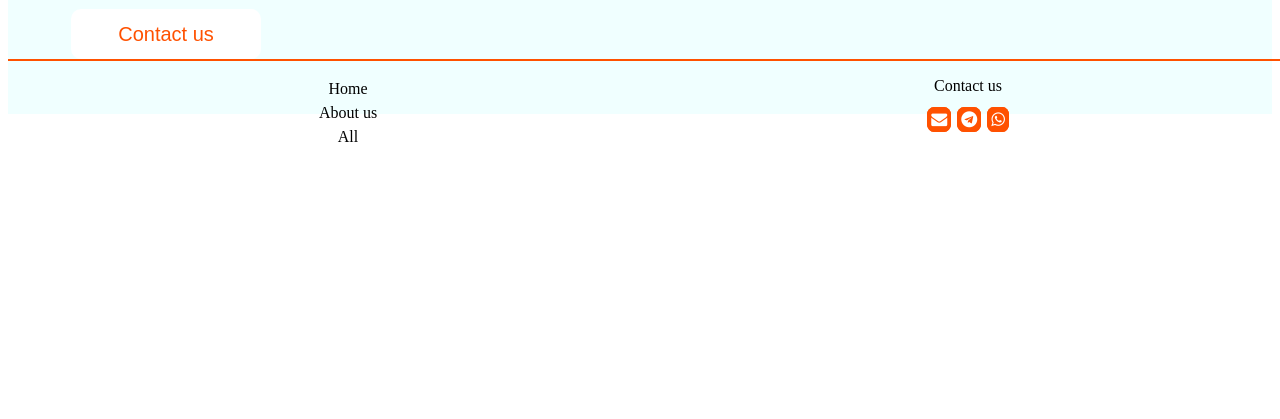
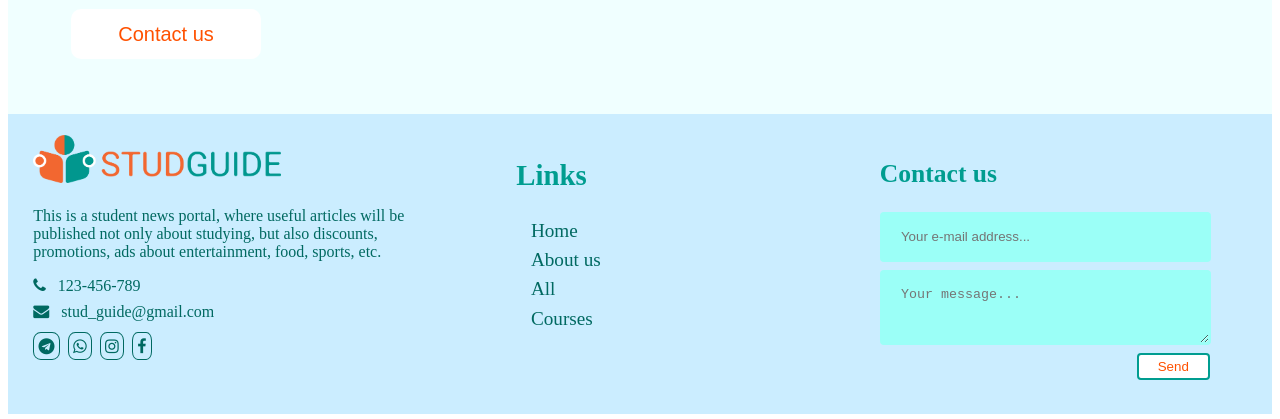
Before and after one commit to kalizhaankyzy/STUDGUIDE-WebDevProject, an Angular app in the folder StudGuide/: page /about in a window 1280 px wide. Shown: the part 619-1038 px from the top of the page. Before the commit the page ends 800 px from the top, so only its background shows below. Built offline with nearby package versions, Linux system fonts and the light colour scheme; no server answers.

Commit message:
changed style

```diff
--- a/StudGuide/src/app/app.component.css
+++ b/StudGuide/src/app/app.component.css
@@ -1,5 +1,6 @@
 header{
-    background-color:azure;
+    /* background-color:azure; */
+    background-color: rgb(203, 237, 255);
     border-bottom: 2px solid rgb(255,81,0);
 }
 .container{
@@ -89,27 +90,119 @@ a{
     text-decoration: none;
 }
 
-.contact a{
-    border: 1px solid  rgb(255, 81, 0);
-    background-color:  rgb(255, 81, 0);
-    border-radius: 30%;
-    padding: 3px;
-    margin: 3px;
+
+.middle{
+    min-height: 400px;
 }
+
 footer{
-    position: fixed;
-    bottom: 0;
+    background-color: rgb(203, 237, 255);
+    position: relative;
+    /* position: fixed; */
     width: 100%;
+
+    /* border-top: 2px solid rgb(255,81,0); */
+}
+.footer-content{
     display: flex;
     justify-content:space-around;
-    text-align: center;
-    border-top: 2px solid rgb(255,81,0);
-    height: 15%;
+    /* text-align: center; */
+    height: 300px;
 }
-footer div{
+
+footer, .footer-content, .footer-section{
+    flex: 1;
+    /* border: aqua 1px solid; */
+}
+#footer-logo{
+    padding: 5% 0 1% 0;
+    align-items: center;
+}
+.footer-content h2{
+    color: rgb(0,157,144);
+    padding: 5%;
+}
+.footer-content .about{
+    font-size: 16px;
+    color:  rgb(0, 105, 97);
+    padding-left: 2%;
+}
+.footer-content .about p{
+    padding-right: 2%;
+}
+.footer-content .about .contacts span{
+    display: block;
+    padding-bottom: 2%;
+}
+.footer-content .about .links{
+    padding: 2% 0;
+    display: inline-block;
+}
+.footer-content .about .links i{
+    color: rgb(0, 105, 97);
+}
+.footer-content .about .links a{
+    border: 1px solid  rgb(0, 105, 97);
+    /* background-color:  rgb(255, 81, 0); */
+    border-radius: 30%;
+    padding: 1%;
+    margin-right: 2%;
+
+}
+.footer-content .about .links a:hover i{
+    transition: all .3s;
+    color: rgb(255, 81, 0);
+}
+.footer-content .about .links a:hover{
+    border-color: rgb(255, 81, 0);
+    transition: all .3s;
+}
+.footer-content .list{
+    font-size: 120%;
+}
+.footer-content .list h2{
+    padding-bottom: 1%;
+    margin-left: 12%;
+}
+.footer-content .list ul a{
+    display: block;
+    margin: 0 0 2% 12%;
+    color:rgb(0, 105, 97);
+}
+.footer-content .list ul a:hover{
+    color: rgb(255, 81, 0);
+    cursor: pointer;
+    transition: all .3s;
+}
+.footer-content .contact-form h2{
+    margin-top: 6%;
+    padding-bottom: 1%;
+    margin-bottom: 0;
+    font-size: 160%;
+}
+.footer-content .contact-form .text-input{
+    display: block;
+    margin: 0 5% 2% 5%;
+    line-height: 1.5rem;
+    width: 70%;
+    padding: .7rem 1.2rem;
+    background-color:rgb(155, 255, 247);
+    border: 2px solid rgb(155, 255, 247);
+    border-radius: 4px;
+}
+.footer-content .contact-form .submit-btn{
+    padding: 1% 1.2rem;
+    margin: 0 15% 2% 5%;
+    background-color:white;
+    color:rgb(255, 81, 0);
+    border: 2px solid rgb(0,157,144);
+    border-radius: 4px;
+    float: right;
+}
+.footer-content div{
     width: 100%;
 }
 footer li{
     list-style: none;
-    padding: 0.5%;
+    /* padding: 0.5%; */
 }
--- a/StudGuide/src/app/app.component.html
+++ b/StudGuide/src/app/app.component.html
@@ -42,9 +42,32 @@
   </nav>
 </header>
 
+<div class="middle">
   <router-outlet></router-outlet>
+</div>
+
+
 <footer>
-  <div>
+  <div class="footer-content">
+    <div class="footer-section about">
+      <img id="footer-logo" src="assets/LogoV1.png" alt="stud_guide_logo" style="width: 60%">
+      <p>This is a student news portal, where useful articles will be published not only about studying,
+        but also discounts, promotions, ads about entertainment, food, sports, etc.</p>
+
+      <div class="contacts">
+        <span> <i class="fa fa-phone"></i> &nbsp; 123-456-789</span>
+        <span> <i class="fa fa-envelope"></i> &nbsp; stud_guide@gmail.com</span>
+      </div>
+
+      <div class="links">
+        <a href="#"><i class="fa fa-telegram"></i></a>
+        <a href="#"><i class="fa fa-whatsapp" ></i></a>
+        <a href="#"><i class="fa fa-instagram"></i></a>
+        <a href="#"><i class="fa fa-facebook"></i></a>
+      </div>
+    </div>
+    <div class="footer-section list">
+      <h2>Links</h2>
       <ul>
         <li>
           <a routerLink="/home">Home</a>
@@ -55,13 +78,20 @@
         <li>
           <a routerLink="#">All</a>
         </li>
+        <li>
+          <a routerLink="/courses">Courses</a>
+        </li>
       </ul>
     </div>
+    <div class="footer-section contact-form">
+      <h2>Contact us</h2><br>
+      <form action="app.component.html" method="post">
+        <input type="email" name="email" class="text-input" placeholder="Your e-mail address...">
+        <textarea name="message" class="text-input" placeholder="Your message..."></textarea>
+        <button class="submit-btn">Send</button>
+      </form>
 
-  <div class="contact">
-    <p>Contact us</p>
-    <a href="#"><i class="fa fa-envelope" style="color: white;"></i></a>
-    <a href="#"><i class="fa fa-telegram" style="color: white;"></i></a>
-    <a href="#"><i class="fa fa-whatsapp" style="color: white;"></i></a>
+    </div>
+
   </div>
 </footer>
--- a/StudGuide/src/app/courses/courses.component.css
+++ b/StudGuide/src/app/courses/courses.component.css
@@ -0,0 +1,3 @@
+html,body{
+    height: 100%;
+}
--- a/StudGuide/src/app/courses/courses.component.html
+++ b/StudGuide/src/app/courses/courses.component.html
@@ -1,3 +1,4 @@
+<body>
     <div *ngFor="let c of courses">
         <p>Course name: {{c.name}}</p>
         <p> Price: {{c.price}} </p>
@@ -5,3 +6,4 @@
         <p>Description: {{c.description}} </p>
         <p>Level: {{c.level.name}}</p>
     </div>
+</body>
--- a/StudGuide/src/app/home/home.component.css
+++ b/StudGuide/src/app/home/home.component.css
@@ -1,8 +1,10 @@
 body{
     margin: 0;
+    background-color: azure;
+    height: 100%;
 }
 .main_content{
-    background-color: azure;
+    /* background-color: azure; */
     color: rgb(0,157,144);
 }
 .right_side{
@@ -49,5 +51,5 @@ body{
     color: rgb(0, 88, 81);
     font-size: 20px;
     padding: 10%;
-    background-color: burlywood;
+    border-top: 1px solid  rgb(255, 81, 0);
 }
--- a/StudGuide/src/app/news-detail/news-detail.component.css
+++ b/StudGuide/src/app/news-detail/news-detail.component.css
@@ -2,6 +2,7 @@ body{
     display: flex;
     justify-content: space-between;
     align-items: center;
+
 }
 #left_side, #right_side{
     margin: 5% 10%;
```
Lines whose indentation alone changed are shown as unchanged.
